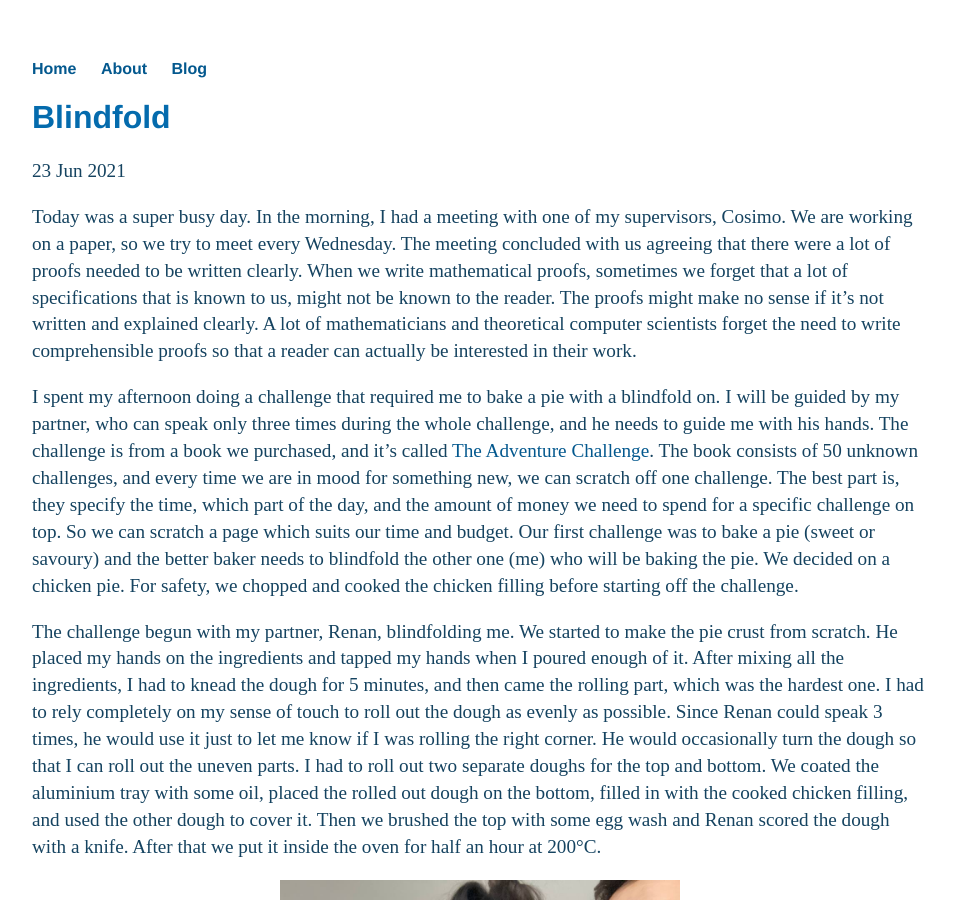
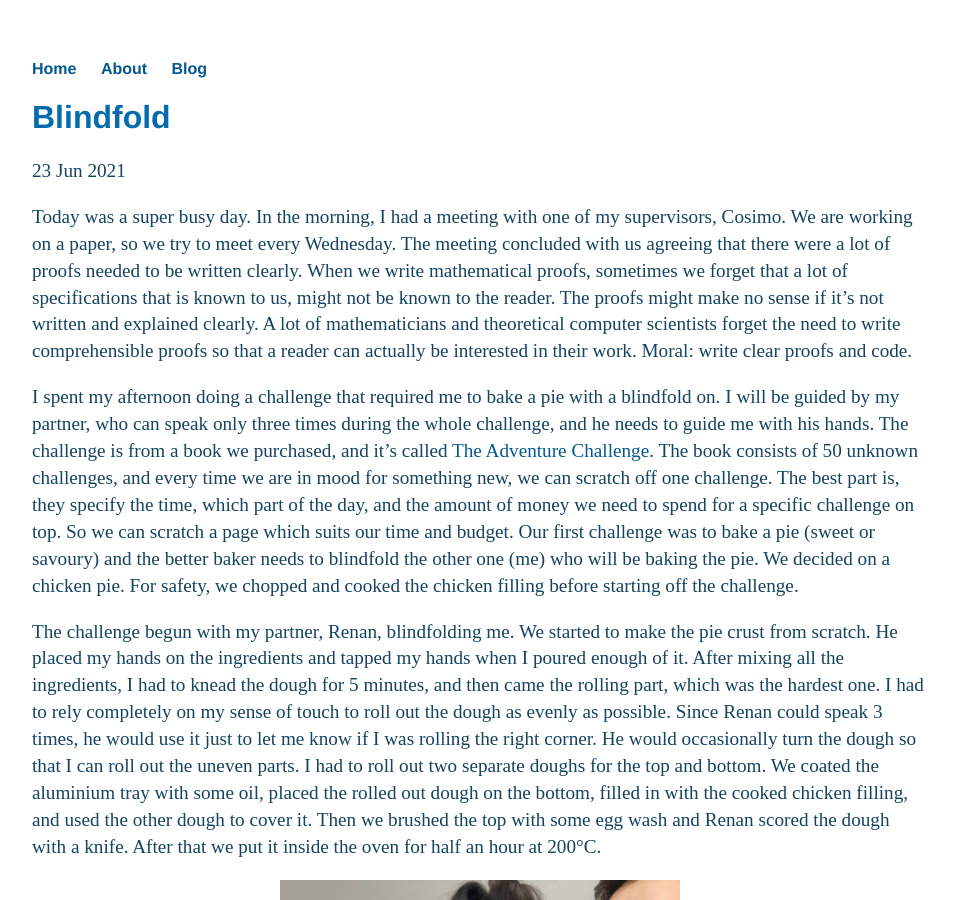
Before and after one commit to debashmitap/debashmitap.github.io, a Jekyll site: the page built from _posts/2021-06-23-blindfold.md, in a window 1280 px wide and 900 px high. Shown: the whole window, without its empty margins (160-1115 px from the left). Built offline with Jekyll 4.4.1, drawn with Linux system fonts in a browser that asks for light colours.

Commit message:
Update 2021-06-23-blindfold.md

```diff
--- a/_posts/2021-06-23-blindfold.md
+++ b/_posts/2021-06-23-blindfold.md
@@ -4,7 +4,7 @@ title: "Blindfold"
 date: 2021-06-23
 ---
 
-Today was a super busy day. In the morning, I had a meeting with one of my supervisors, Cosimo. We are working on a paper, so we try to meet every Wednesday. The meeting concluded with us agreeing that there were a lot of proofs needed to be written clearly. When we write mathematical proofs, sometimes we forget that a lot of specifications that is known to us, might not be known to the reader. The proofs might make no sense if it's not written and explained clearly. A lot of mathematicians and theoretical computer scientists forget the need to write comprehensible proofs so that a reader can actually be interested in their work.
+Today was a super busy day. In the morning, I had a meeting with one of my supervisors, Cosimo. We are working on a paper, so we try to meet every Wednesday. The meeting concluded with us agreeing that there were a lot of proofs needed to be written clearly. When we write mathematical proofs, sometimes we forget that a lot of specifications that is known to us, might not be known to the reader. The proofs might make no sense if it's not written and explained clearly. A lot of mathematicians and theoretical computer scientists forget the need to write comprehensible proofs so that a reader can actually be interested in their work. Moral: write clear proofs and code.
 
 I spent my afternoon doing a challenge that required me to bake a pie with a blindfold on. I will be guided by my partner, who can speak only three times during the whole challenge, and he needs to guide me with his hands. The challenge is from a book we purchased, and it's called <a href="https://www.theadventurechallenge.com">The Adventure Challenge</a>. The book consists of 50 unknown challenges, and every time we are in mood for something new, we can scratch off one challenge. The best part is, they specify the time, which part of the day, and the amount of money we need to spend for a specific challenge on top. So we can scratch a page which suits our time and budget. Our first challenge was to bake a pie (sweet or savoury) and the better baker needs to blindfold the other one (me) who will be baking the pie. We decided on a chicken pie. For safety, we chopped and cooked the chicken filling before starting off the challenge.
 
```
